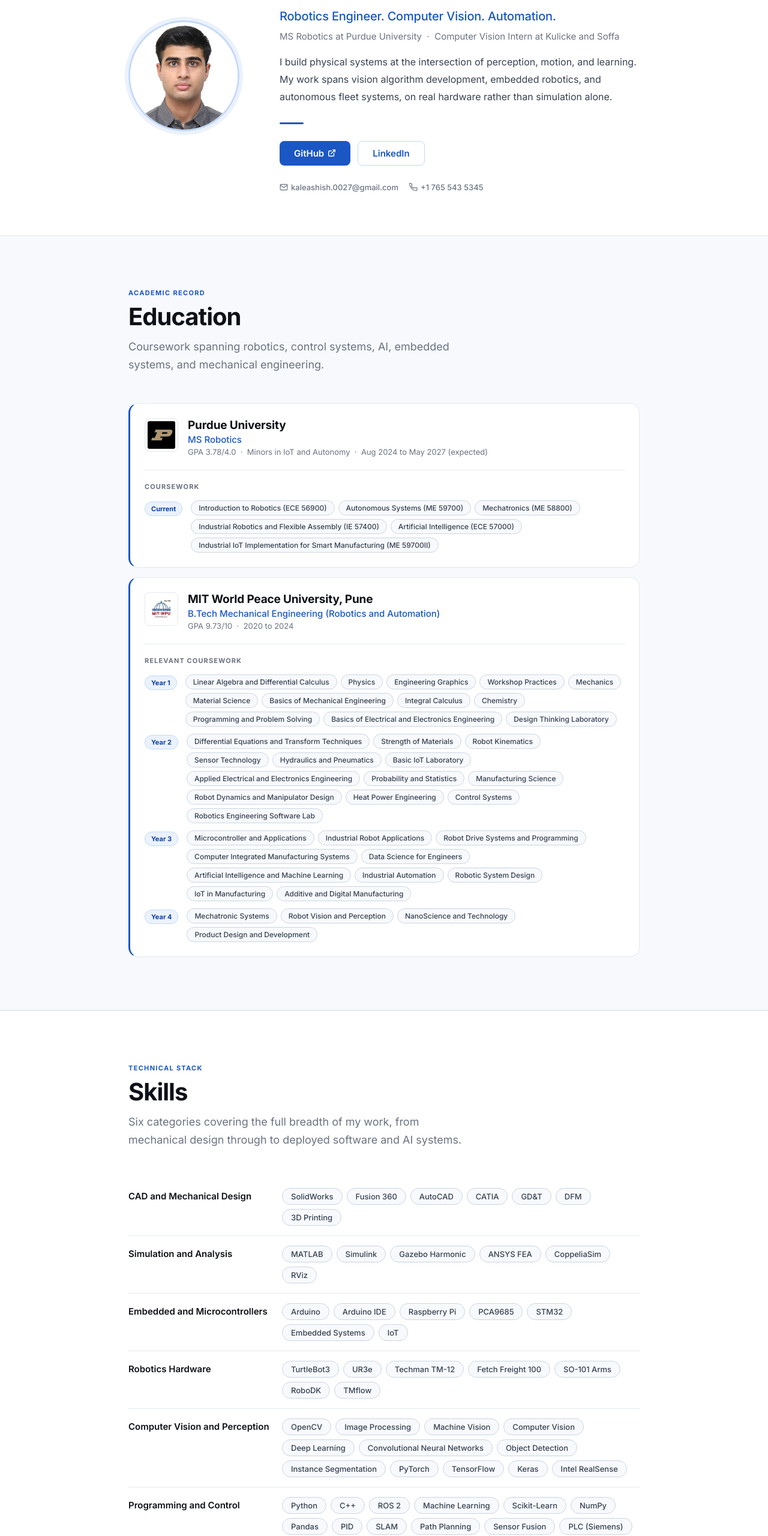
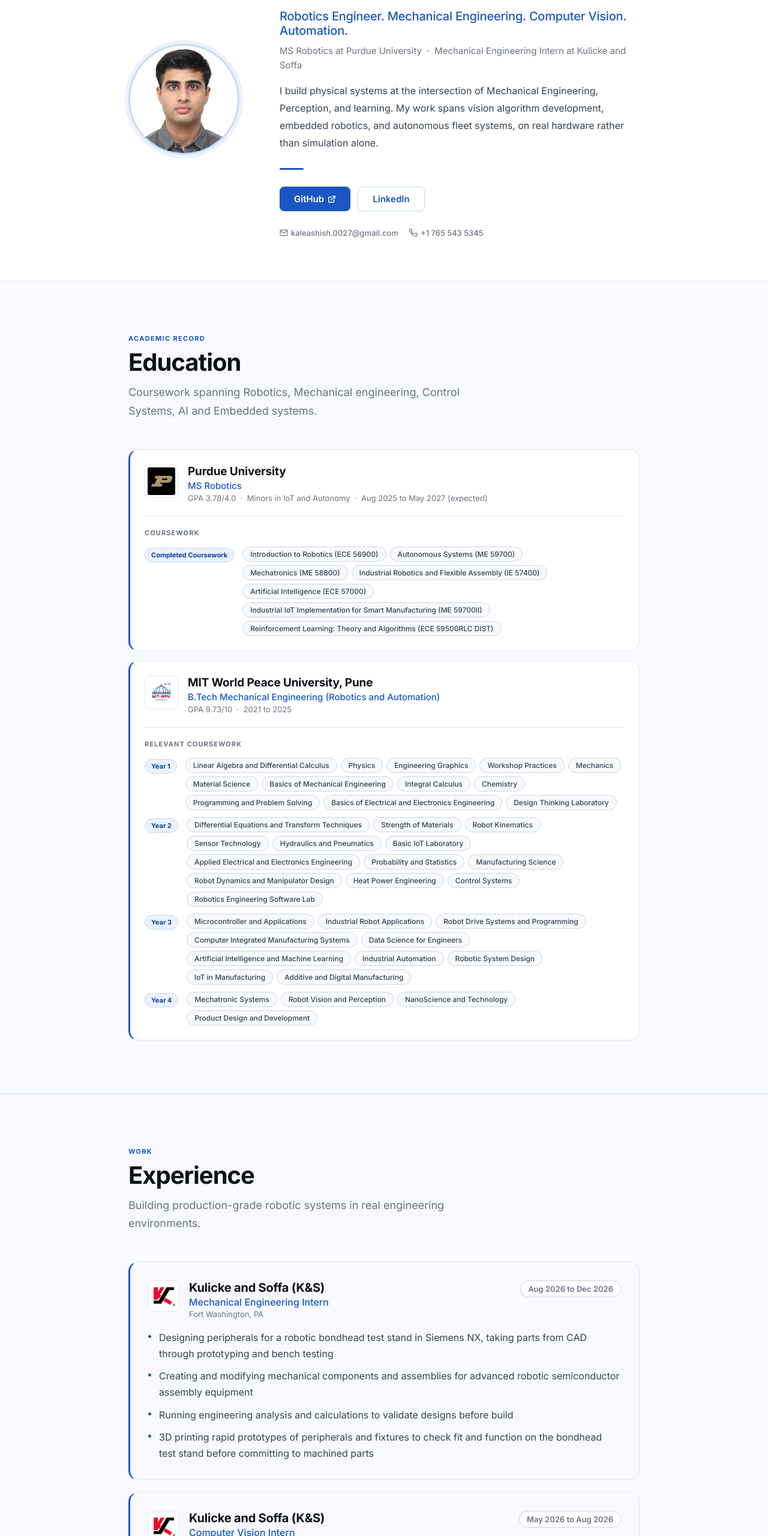
Before and after one commit to AshishKale1234/ashishkale1234.github.io, a plain HTML site: page index.html in a window 1280 px wide. Shown: the part 200-2760 px from the top of the page at 60% size. Drawn offline with Linux system fonts and the light colour scheme.

Commit message:
Updated website - added new experience & skills

```diff
--- a/index.html
+++ b/index.html
@@ -205,9 +205,9 @@
     </div>
     <div>
       <h1 class="hero-name">Ashish Kale</h1>
-      <p class="hero-tagline">Robotics Engineer. Computer Vision. Automation.</p>
-      <p class="hero-sub">MS Robotics at Purdue University &nbsp;·&nbsp; Computer Vision Intern at Kulicke and Soffa</p>
-      <p class="hero-bio">I build physical systems at the intersection of perception, motion, and learning. My work spans vision algorithm development, embedded robotics, and autonomous fleet systems, on real hardware rather than simulation alone.</p>
+      <p class="hero-tagline">Robotics Engineer. Mechanical Engineering. Computer Vision. Automation.</p>
+      <p class="hero-sub">MS Robotics at Purdue University &nbsp;·&nbsp; Mechanical Engineering Intern at Kulicke and Soffa</p>
+      <p class="hero-bio">I build physical systems at the intersection of Mechanical Engineering, Perception, and learning. My work spans vision algorithm development, embedded robotics, and autonomous fleet systems, on real hardware rather than simulation alone.</p>
       <div class="hero-divider"></div>
       <div class="hero-actions">
         <a href="https://github.com/AshishKale1234" target="_blank" rel="noopener" class="btn-primary">
@@ -235,7 +235,7 @@
 <div class="sec" id="education">
   <span class="eyebrow">Academic Record</span>
   <h2 class="sec-title">Education</h2>
-  <p class="sec-sub">Coursework spanning robotics, control systems, AI, embedded systems, and mechanical engineering.</p>
+  <p class="sec-sub">Coursework spanning Robotics, Mechanical engineering, Control Systems, AI and Embedded systems.</p>
 
   <div class="edu-grid">
 
@@ -246,13 +246,13 @@
         <div>
           <div class="edu-uni-name">Purdue University</div>
           <div class="edu-uni-degree">MS Robotics</div>
-          <div class="edu-uni-meta">GPA 3.78/4.0 &nbsp;·&nbsp; Minors in IoT and Autonomy &nbsp;·&nbsp; Aug 2024 to May 2027 (expected)</div>
+          <div class="edu-uni-meta">GPA 3.78/4.0 &nbsp;·&nbsp; Minors in IoT and Autonomy &nbsp;·&nbsp; Aug 2025 to May 2027 (expected)</div>
         </div>
       </div>
       <div class="courses-block">
         <div class="courses-label">Coursework</div>
         <div class="year-row">
-          <span class="year-tag">Current</span>
+          <span class="year-tag">Completed Coursework</span>
           <div class="course-chips">
             <span class="chip">Introduction to Robotics (ECE 56900)</span>
             <span class="chip">Autonomous Systems (ME 59700)</span>
@@ -260,6 +260,7 @@
             <span class="chip">Industrial Robotics and Flexible Assembly (IE 57400)</span>
             <span class="chip">Artificial Intelligence (ECE 57000)</span>
             <span class="chip">Industrial IoT Implementation for Smart Manufacturing (ME 59700II)</span>
+            <span class="chip">Reinforcement Learning: Theory and Algorithms (ECE 59500RLC DIST)</span>
           </div>
         </div>
       </div>
@@ -272,7 +273,7 @@
         <div>
           <div class="edu-uni-name">MIT World Peace University, Pune</div>
           <div class="edu-uni-degree">B.Tech Mechanical Engineering (Robotics and Automation)</div>
-          <div class="edu-uni-meta">GPA 9.73/10 &nbsp;·&nbsp; 2020 to 2024</div>
+          <div class="edu-uni-meta">GPA 9.73/10 &nbsp;·&nbsp; 2021 to 2025</div>
         </div>
       </div>
       <div class="courses-block">
@@ -348,125 +349,33 @@
 </div>
 </div>
 
-<!-- SKILLS -->
-<div class="sep">
-<div class="sec" id="skills">
-  <span class="eyebrow">Technical Stack</span>
-  <h2 class="sec-title">Skills</h2>
-  <p class="sec-sub">Six categories covering the full breadth of my work, from mechanical design through to deployed software and AI systems.</p>
-  <div class="skills-wrap">
-
-    <div class="skill-row">
-      <span class="skill-cat">CAD and Mechanical Design</span>
-      <div class="skill-tags">
-        <span class="skill-tag">SolidWorks</span>
-        <span class="skill-tag">Fusion 360</span>
-        <span class="skill-tag">AutoCAD</span>
-        <span class="skill-tag">CATIA</span>
-        <span class="skill-tag">GD&amp;T</span>
-        <span class="skill-tag">DFM</span>
-        <span class="skill-tag">3D Printing</span>
-      </div>
-    </div>
-
-    <div class="skill-row">
-      <span class="skill-cat">Simulation and Analysis</span>
-      <div class="skill-tags">
-        <span class="skill-tag">MATLAB</span>
-        <span class="skill-tag">Simulink</span>
-        <span class="skill-tag">Gazebo Harmonic</span>
-        <span class="skill-tag">ANSYS FEA</span>
-        <span class="skill-tag">CoppeliaSim</span>
-        <span class="skill-tag">RViz</span>
-      </div>
-    </div>
-
-    <div class="skill-row">
-      <span class="skill-cat">Embedded and Microcontrollers</span>
-      <div class="skill-tags">
-        <span class="skill-tag">Arduino</span>
-        <span class="skill-tag">Arduino IDE</span>
-        <span class="skill-tag">Raspberry Pi</span>
-        <span class="skill-tag">PCA9685</span>
-        <span class="skill-tag">STM32</span>
-        <span class="skill-tag">Embedded Systems</span>
-        <span class="skill-tag">IoT</span>
-      </div>
-    </div>
-
-    <div class="skill-row">
-      <span class="skill-cat">Robotics Hardware</span>
-      <div class="skill-tags">
-        <span class="skill-tag">TurtleBot3</span>
-        <span class="skill-tag">UR3e</span>
-        <span class="skill-tag">Techman TM-12</span>
-        <span class="skill-tag">Fetch Freight 100</span>
-        <span class="skill-tag">SO-101 Arms</span>
-        <span class="skill-tag">RoboDK</span>
-        <span class="skill-tag">TMflow</span>
-      </div>
-    </div>
-
-    <div class="skill-row">
-      <span class="skill-cat">Computer Vision and Perception</span>
-      <div class="skill-tags">
-        <span class="skill-tag">OpenCV</span>
-        <span class="skill-tag">Image Processing</span>
-        <span class="skill-tag">Machine Vision</span>
-        <span class="skill-tag">Computer Vision</span>
-        <span class="skill-tag">Deep Learning</span>
-        <span class="skill-tag">Convolutional Neural Networks</span>
-        <span class="skill-tag">Object Detection</span>
-        <span class="skill-tag">Instance Segmentation</span>
-        <span class="skill-tag">PyTorch</span>
-        <span class="skill-tag">TensorFlow</span>
-        <span class="skill-tag">Keras</span>
-        <span class="skill-tag">Intel RealSense</span>
-      </div>
-    </div>
-
-    <div class="skill-row">
-      <span class="skill-cat">Programming and Control</span>
-      <div class="skill-tags">
-        <span class="skill-tag">Python</span>
-        <span class="skill-tag">C++</span>
-        <span class="skill-tag">ROS 2</span>
-        <span class="skill-tag">Machine Learning</span>
-        <span class="skill-tag">Scikit-Learn</span>
-        <span class="skill-tag">NumPy</span>
-        <span class="skill-tag">Pandas</span>
-        <span class="skill-tag">PID</span>
-        <span class="skill-tag">SLAM</span>
-        <span class="skill-tag">Path Planning</span>
-        <span class="skill-tag">Sensor Fusion</span>
-        <span class="skill-tag">PLC (Siemens)</span>
-      </div>
-    </div>
-
-    <div class="skill-row">
-      <span class="skill-cat">Development Tools</span>
-      <div class="skill-tags">
-        <span class="skill-tag">Git</span>
-        <span class="skill-tag">Linux (Ubuntu 24.04)</span>
-        <span class="skill-tag">Docker</span>
-        <span class="skill-tag">Node.js</span>
-        <span class="skill-tag">VS Code</span>
-        <span class="skill-tag">UiPath (RPA)</span>
-        <span class="skill-tag">Flask</span>
-      </div>
-    </div>
-
-  </div>
-</div>
-</div>
-
 <!-- EXPERIENCE -->
 <div class="alt-bg">
 <div class="sec" id="experience">
   <span class="eyebrow">Work</span>
   <h2 class="sec-title">Experience</h2>
-  <p class="sec-sub">Building production-grade vision and robotics systems in real engineering environments.</p>
+  <p class="sec-sub">Building production-grade robotic systems in real engineering environments.</p>
   <div class="exp-list">
+
+    <div class="exp-card">
+      <div class="exp-header">
+        <div class="exp-left">
+          <img src="images/logos/logo-ks.png" alt="Kulicke and Soffa logo" class="exp-logo">
+          <div>
+            <div class="exp-company">Kulicke and Soffa (K&amp;S)</div>
+            <div class="exp-role">Mechanical Engineering Intern</div>
+            <div class="exp-loc">Fort Washington, PA</div>
+          </div>
+        </div>
+        <span class="exp-date">Aug 2026 to Dec 2026</span>
+      </div>
+      <ul class="exp-bullets">
+        <li>Designing peripherals for a robotic bondhead test stand in Siemens NX, taking parts from CAD through prototyping and bench testing</li>
+        <li>Creating and modifying mechanical components and assemblies for advanced robotic semiconductor assembly equipment</li>
+        <li>Running engineering analysis and calculations to validate designs before build</li>
+        <li>3D printing rapid prototypes of peripherals and fixtures to check fit and function on the bondhead test stand before committing to machined parts</li>
+      </ul>
+    </div>
 
     <div class="exp-card">
       <div class="exp-header">
@@ -860,6 +769,119 @@
 </div><!-- /.sec -->
 </div><!-- /.alt-bg projects -->
 
+<!-- SKILLS -->
+<div class="sep">
+<div class="sec" id="skills">
+  <span class="eyebrow">Technical Stack</span>
+  <h2 class="sec-title">Skills</h2>
+  <p class="sec-sub">Six categories covering the full breadth of my work, from mechanical design through to deployed software and AI systems.</p>
+  <div class="skills-wrap">
+
+    <div class="skill-row">
+      <span class="skill-cat">CAD and Mechanical Design</span>
+      <div class="skill-tags">
+        <span class="skill-tag">Siemens NX</span>
+        <span class="skill-tag">SolidWorks</span>
+        <span class="skill-tag">Fusion 360</span>
+        <span class="skill-tag">AutoCAD</span>
+        <span class="skill-tag">CATIA</span>
+        <span class="skill-tag">GD&amp;T</span>
+        <span class="skill-tag">DFM</span>
+        <span class="skill-tag">3D Printing</span>
+      </div>
+    </div>
+
+    <div class="skill-row">
+      <span class="skill-cat">Simulation and Analysis</span>
+      <div class="skill-tags">
+        <span class="skill-tag">MATLAB</span>
+        <span class="skill-tag">Simulink</span>
+        <span class="skill-tag">Gazebo Harmonic</span>
+        <span class="skill-tag">ANSYS FEA</span>
+        <span class="skill-tag">CoppeliaSim</span>
+        <span class="skill-tag">RViz</span>
+      </div>
+    </div>
+
+    <div class="skill-row">
+      <span class="skill-cat">Embedded and Microcontrollers</span>
+      <div class="skill-tags">
+        <span class="skill-tag">Arduino</span>
+        <span class="skill-tag">Arduino IDE</span>
+        <span class="skill-tag">Raspberry Pi</span>
+        <span class="skill-tag">PCA9685</span>
+        <span class="skill-tag">STM32</span>
+        <span class="skill-tag">Embedded Systems</span>
+        <span class="skill-tag">IoT</span>
+      </div>
+    </div>
+
+    <div class="skill-row">
+      <span class="skill-cat">Robotics Hardware</span>
+      <div class="skill-tags">
+        <span class="skill-tag">TurtleBot3</span>
+        <span class="skill-tag">UR3e</span>
+        <span class="skill-tag">Techman TM-12</span>
+        <span class="skill-tag">Fetch Freight 100</span>
+        <span class="skill-tag">SO-101 Arms</span>
+        <span class="skill-tag">RoboDK</span>
+        <span class="skill-tag">TMflow</span>
+      </div>
+    </div>
+
+    <div class="skill-row">
+      <span class="skill-cat">Computer Vision and Perception</span>
+      <div class="skill-tags">
+        <span class="skill-tag">OpenCV</span>
+        <span class="skill-tag">Image Processing</span>
+        <span class="skill-tag">Machine Vision</span>
+        <span class="skill-tag">Computer Vision</span>
+        <span class="skill-tag">Deep Learning</span>
+        <span class="skill-tag">Convolutional Neural Networks</span>
+        <span class="skill-tag">Object Detection</span>
+        <span class="skill-tag">Instance Segmentation</span>
+        <span class="skill-tag">PyTorch</span>
+        <span class="skill-tag">TensorFlow</span>
+        <span class="skill-tag">Keras</span>
+        <span class="skill-tag">Intel RealSense</span>
+      </div>
+    </div>
+
+    <div class="skill-row">
+      <span class="skill-cat">Programming and Control</span>
+      <div class="skill-tags">
+        <span class="skill-tag">Python</span>
+        <span class="skill-tag">C++</span>
+        <span class="skill-tag">ROS 2</span>
+        <span class="skill-tag">Machine Learning</span>
+        <span class="skill-tag">Scikit-Learn</span>
+        <span class="skill-tag">NumPy</span>
+        <span class="skill-tag">Pandas</span>
+        <span class="skill-tag">PID</span>
+        <span class="skill-tag">SLAM</span>
+        <span class="skill-tag">Path Planning</span>
+        <span class="skill-tag">Sensor Fusion</span>
+        <span class="skill-tag">PLC (Siemens)</span>
+      </div>
+    </div>
+
+    <div class="skill-row">
+      <span class="skill-cat">Development Tools</span>
+      <div class="skill-tags">
+        <span class="skill-tag">Git</span>
+        <span class="skill-tag">Linux (Ubuntu 24.04)</span>
+        <span class="skill-tag">Docker</span>
+        <span class="skill-tag">Node.js</span>
+        <span class="skill-tag">VS Code</span>
+        <span class="skill-tag">UiPath (RPA)</span>
+        <span class="skill-tag">Flask</span>
+      </div>
+    </div>
+
+  </div>
+</div>
+</div>
+
 <!-- CERTIFICATIONS -->
 <div class="alt-bg" id="certifications">
 <div class="certs-inner">
```
